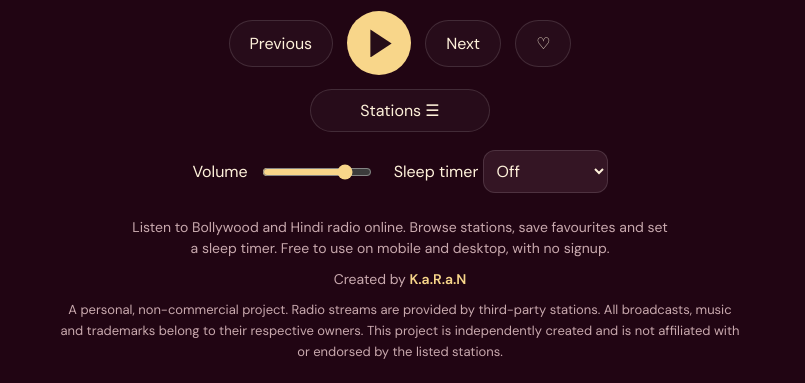
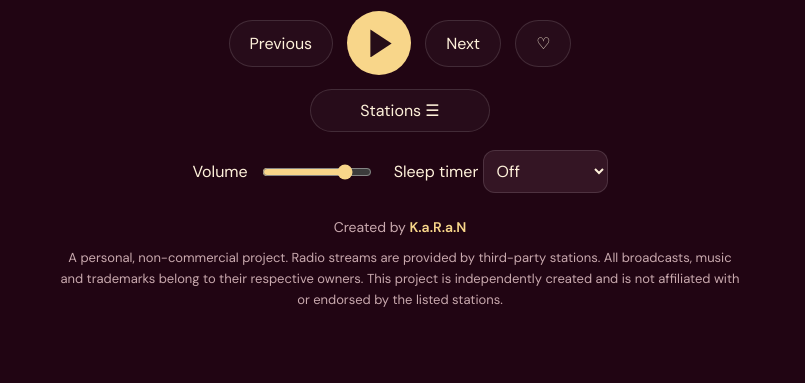
Before and after one commit to qaatwar/bollywood-radio, a plain HTML site: page index.html in a window 1280 px wide. Shown: the part 509-892 px from the top of the page, without its empty margins (240-1045 px from the left). After the commit the page ends 840 px from the top, so only its background shows below. Drawn offline with nearby package versions, Linux system fonts and the light colour scheme; no server answers.

Commit message:
Update index.html
site description updated in footer

```diff
--- a/index.html
+++ b/index.html
@@ -114,7 +114,7 @@ footer{padding-top:22px}
 <div class="station-picker"><button id="browse" aria-haspopup="dialog" aria-controls="drawer">Stations ☰</button></div>
 <div class="secondary"><label class="volume">Volume <input id="volume" type="range" min="0" max="1" step=".01" value=".8"></label><label>Sleep timer <select id="sleep"><option value="0">Off</option><option value="15">15 minutes</option><option value="30">30 minutes</option><option value="60">60 minutes</option><option value="90">90 minutes</option></select></label><span id="timer" class="note"></span></div>
 </div></section></main>
-<footer><p class="site-description">Listen to Bollywood and Hindi radio online. Browse stations, save favourites and set a sleep timer. Free to use on mobile and desktop, with no signup.</p>Created by <strong>K.a.R.a.N</strong><p class="disclaimer">A personal, non-commercial project. Radio streams are provided by third-party stations. All broadcasts, music and trademarks belong to their respective owners. This project is independently created and is not affiliated with or endorsed by the listed stations.</p></footer>
+<footer><p class="site-description">Created by <strong>K.a.R.a.N</strong></p><p class="disclaimer">A personal, non-commercial project. Radio streams are provided by third-party stations. All broadcasts, music and trademarks belong to their respective owners. This project is independently created and is not affiliated with or endorsed by the listed stations.</p></footer>
 <noscript><p class="script-notice">Enable JavaScript to browse stations and play live radio.</p></noscript>
 <dialog id="drawer"><div class="heading"><h2>Find your station</h2><button id="close" aria-label="Close station list">✕</button></div><div class="filters"><input id="search" type="search" placeholder="Search stations" aria-label="Search stations"><button id="only" aria-pressed="false">Favourites</button></div><p class="note">Stations that fail to play are skipped for this visit.</p><div id="list"></div></dialog>
 <audio id="audio" preload="none"></audio>
```
